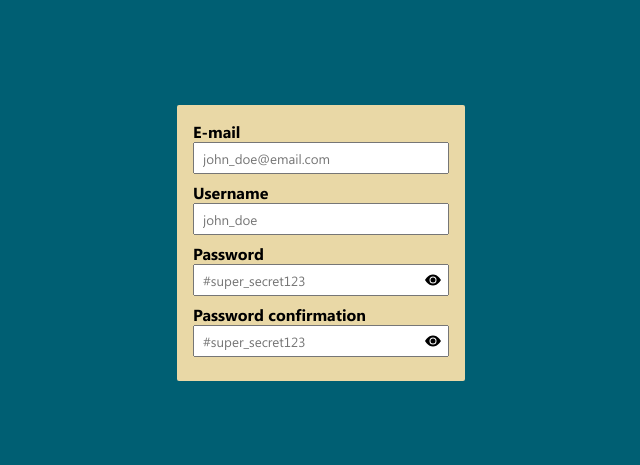
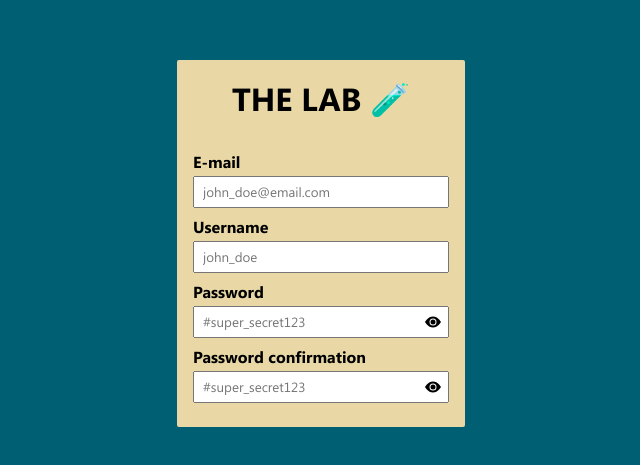
Before and after one commit to guilhermelMoraes/lab--front-end, a React (Create React App) app: page / in a window 1280 px wide. Shown: the part 157-622 px from the top of the page, without its empty margins (319-959 px from the left). Built offline with nearby package versions, Linux system fonts and the light colour scheme.

Commit message:
style(sign-up): minor tweaks to page appearance

```diff
--- a/src/index.css
+++ b/src/index.css
@@ -5,10 +5,12 @@
   padding: 0;
 }
 
+h1,
 label {
   font-family: "Segoe UI Bold", sans-serif;
 }
 
-input {
+input,
+p {
   font-family: "Segoe UI Regular", sans-serif;
 }
--- a/src/sign-up/sign-up.module.css
+++ b/src/sign-up/sign-up.module.css
@@ -6,17 +6,26 @@
   justify-content: center;
 }
 
-.sign-up__form {
+.sign-up__main {
   background-color: #e9d8a6;
   border-radius: 2px;
   padding: 16px;
   width: 20%;
 }
 
+.sign-up__title {
+  text-align: center;
+  margin-bottom: 32px;
+}
+
 .form__label {
   font-family: "Segoe UI Bold", sans-serif;
   display: block;
   margin-bottom: 8px;
+}
+
+.form__label-text {
+  margin-bottom: 4px;
 }
 
 .form__input {
--- a/src/sign-up/sign-up.tsx
+++ b/src/sign-up/sign-up.tsx
@@ -40,14 +40,15 @@ export default function SignUp() {
 
   return (
     <div className={styles['sign-up']}>
-      <Formik
-        initialValues={formInitialValues}
-        onSubmit={onSubmit}
-      >
+      <main className={styles['sign-up__main']}>
+        <h1 className={styles['sign-up__title']}>THE LAB 🧪</h1>
+        <Formik initialValues={formInitialValues} onSubmit={onSubmit}>
           {({ values, handleChange }: FormikProps<SignUpForm>) => (
-          <form className={styles['sign-up__form']}>
+            <form>
               <label htmlFor="email" className={styles.form__label}>
-              <div>E-mail</div>
+                <div className={styles['form__label-text']}>
+                  E-mail
+                </div>
                 <input
                   id="email"
                   type="text"
@@ -59,7 +60,9 @@ export default function SignUp() {
               </label>
 
               <label htmlFor="username" className={styles.form__label}>
-              <div>Username</div>
+                <div className={styles['form__label-text']}>
+                  Username
+                </div>
                 <input
                   id="username"
                   type="text"
@@ -71,7 +74,9 @@ export default function SignUp() {
               </label>
 
               <label htmlFor="password" className={styles.form__label}>
-                <div>Password</div>
+                <div className={styles['form__label-text']}>
+                  Password
+                </div>
                 <span className={styles['form__password-input']}>
                   <input
                     id="password"
@@ -84,11 +89,14 @@ export default function SignUp() {
                   {buttonHideOrShowPassword()}
                 </span>
               </label>
+
               <label
                 htmlFor="passwordConfirmation"
                 className={styles.form__label}
               >
-                <div>Password confirmation</div>
+                <div className={styles['form__label-text']}>
+                  Password confirmation
+                </div>
                 <span className={styles['form__password-input']}>
                   <input
                     id="passwordConfirmation"
@@ -104,6 +112,7 @@ export default function SignUp() {
             </form>
           )}
         </Formik>
+      </main>
     </div>
   );
 }
```
Lines whose indentation alone changed are shown as unchanged.
